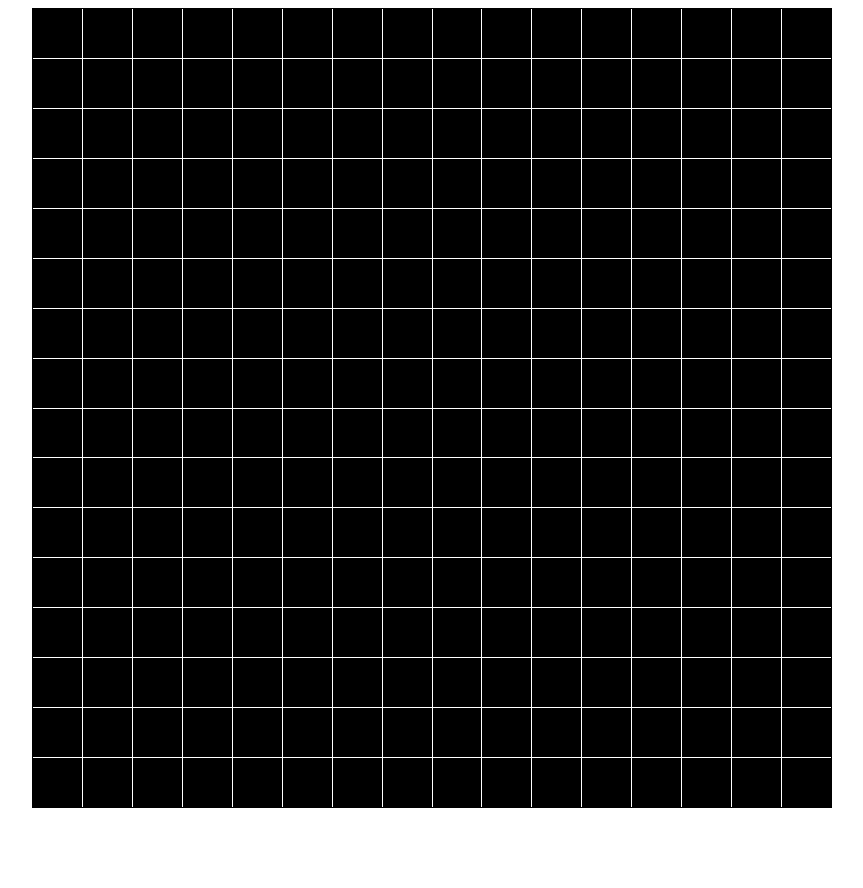
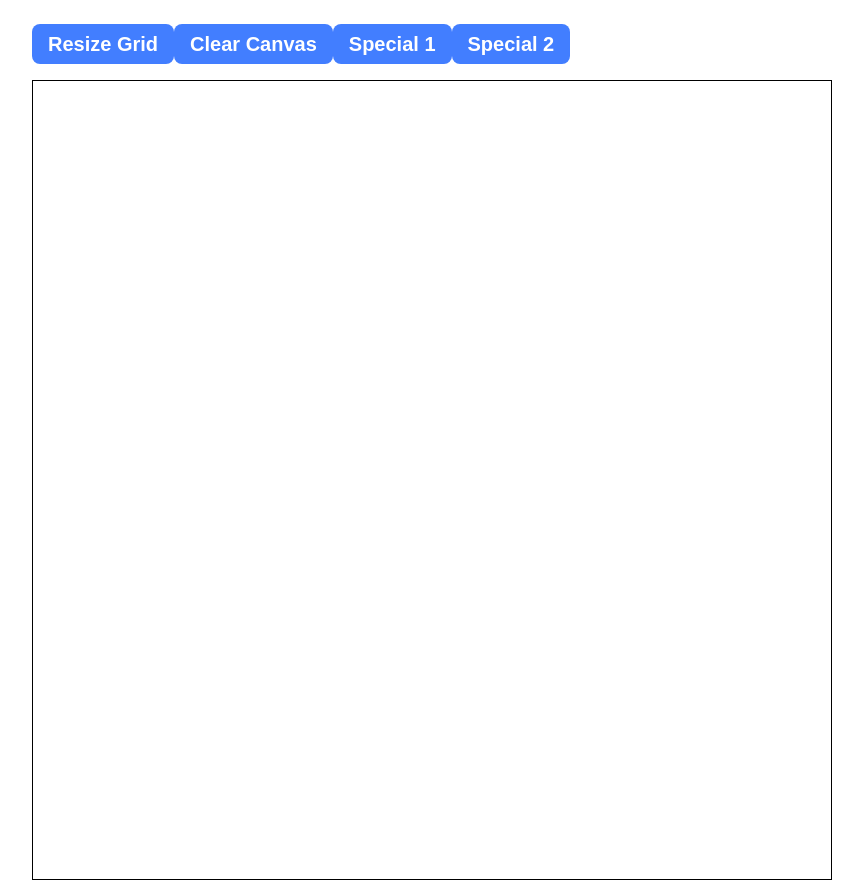
Before and after one commit to Dani-0TB/etch-a-sketch, a plain HTML site: page index.html in a window 1280 px wide. Shown: the whole page, without its empty margins (208-1071 px from the left). Before the commit the page ends 816 px from the top, so only its background shows below. Drawn offline with Linux system fonts and the light colour scheme.

Commit message:
refactored code and added header with buttons
refactored some code so it's more legible, added a header with
buttons and corresponding css.

```diff
--- a/css/styles.css
+++ b/css/styles.css
@@ -7,8 +7,36 @@ html {
 
 body {
   display: flex;
+  flex-flow: column nowrap;
   align-items: center;
   justify-content: center;
+}
+
+.header {
+  width: 100%;
+  max-width: 800px;
+  display: flex;
+  padding: 1rem 0;
+}
+
+.btn {
+  height: 2em;
+  width: auto;
+  background-color: #427eff;
+  color: white;
+  border: none;
+  border-radius: 0.5rem;
+  padding: 0 1rem;
+  font-size: 20px;
+  font-weight: bold;
+}
+
+.btn:hover {
+  background-color: #405bf7;
+}
+
+.btn:active {
+  background-color: #3d40f1;
 }
 
 .canvas {
@@ -36,10 +64,10 @@ body {
 .pixel {
   width: 100%;
   height: 100%;
-  background-color: black;
+  background-color: white;
   flex: 1;
 }
 
 .color-change {
-  background-color: white;
+  background-color: black;
 }
--- a/index.html
+++ b/index.html
@@ -8,6 +8,12 @@
   <script defer src="js/main.js"></script>
 </head>
 <body>
-  <div class="canvas"></div>
+  <div class="header">
+    <button class="btn">Resize Grid</button>
+    <button class="btn">Clear Canvas</button>
+    <button class="btn">Special 1</button>
+    <button class="btn">Special 2</button>
+  </div>
+  <div class="canvas" draggable="false"></div>
 </body>
 </html>
--- a/js/main.js
+++ b/js/main.js
@@ -1,19 +1,25 @@
 const CANVAS = document.querySelector('.canvas');
-generateGrid(16);
-let pixels = createListeners();
+let pixels;
+let gridSize = 16;
+init(gridSize);
+
 
 
 function createListeners(){
   let pixels = document.querySelectorAll('.pixel');
   pixels.forEach((pixel) => {
-    pixel.addEventListener('click', changeBackground);
+    pixel.addEventListener('mouseenter', changeBackground);
   });
   return pixels;
 }
 
 function changeBackground(pixel) {
-  pixel.target.classList.add('color-change')
-  console.log(pixel)
+  pixel.target.classList.add('color-change');
+}
+
+function init(size) {
+  generateGrid(size);
+  pixels = createListeners();
 }
 
 function generateGrid(gridSize) {
```
